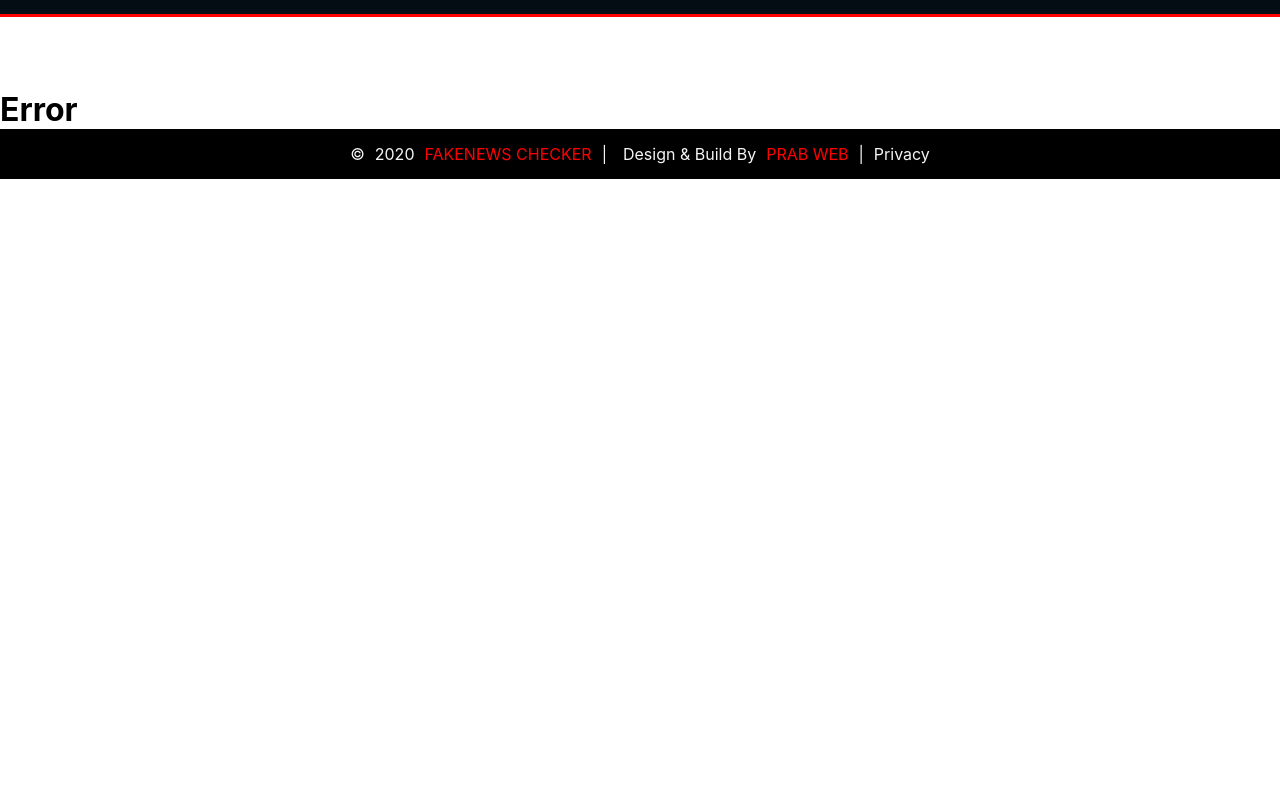
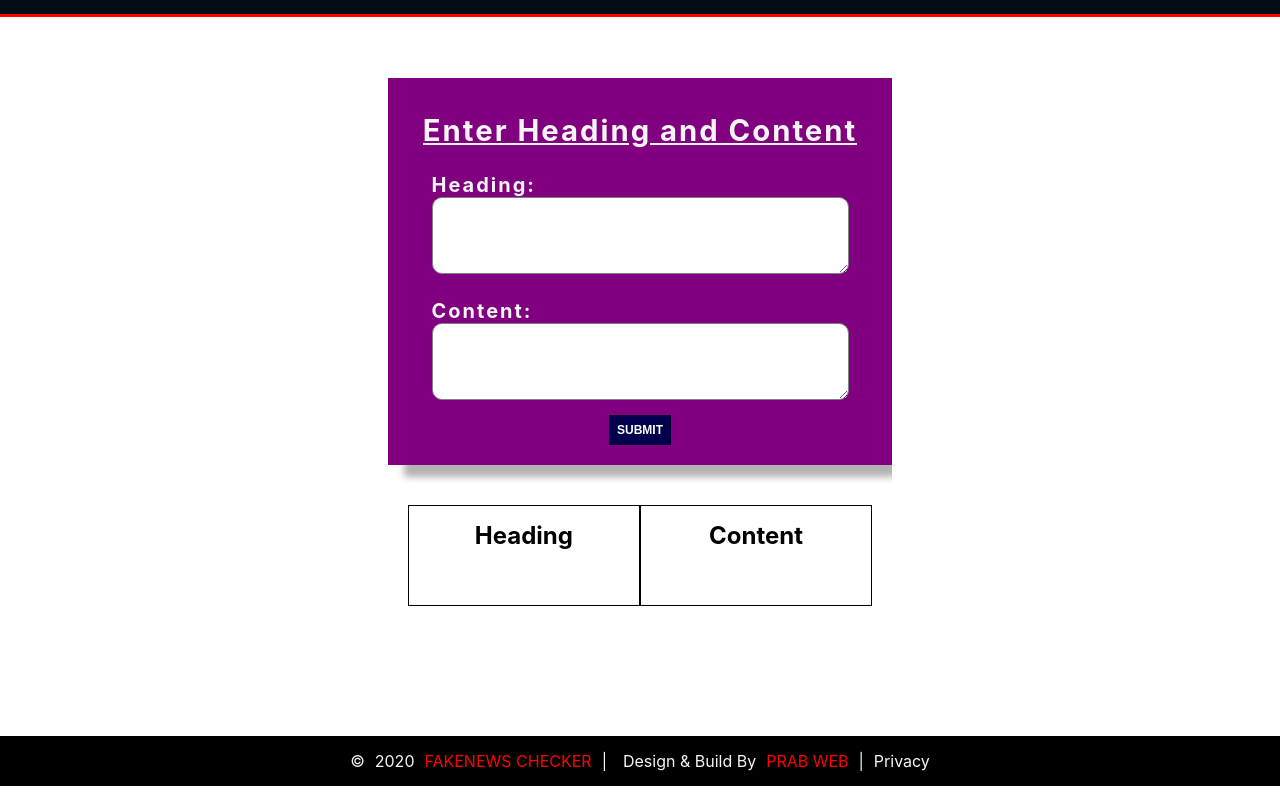
Before and after one commit to amitky29/FakeNewsWeb, a React (Create React App) app: page /tool in a window 1280 px wide. Built offline with nearby package versions, Linux system fonts and the light colour scheme.

Commit message:
tool update

```diff
--- a/package.json
+++ b/package.json
@@ -6,6 +6,7 @@
     "@testing-library/jest-dom": "^4.2.4",
     "@testing-library/react": "^9.5.0",
     "@testing-library/user-event": "^7.2.1",
+    "axios": "^0.21.1",
     "classnames": "^2.2.6",
     "react": "^16.13.1",
     "react-alice-carousel": "^1.19.3",
--- a/src/App.js
+++ b/src/App.js
@@ -8,6 +8,7 @@ import About from './pages/About';
 import Contact from './pages/Contact';
 import Info from './pages/Info';
 import Error from './shared/pages/Error';
+import tool from './pages/Tool';
 import './App.css';
 
 const App = () => {
@@ -21,6 +22,7 @@ const App = () => {
           <Route exact path = '/about' component = {About} />
           <Route exact path = '/contact' component = {Contact} />
           <Route exact path = '/info' component = {Info} />
+          <Route exact path = '/tool' component = {tool} />
           <Route component = {Error} />
           {/* </main> */}
         </Switch>
--- /dev/null
+++ b/src/pages/Tool.js
@@ -0,0 +1,175 @@
+import React from 'react'
+import axios from 'axios';
+import * as settings from '../settings';
+import styled from "styled-components";
+// import SubmitButton from './ContactButton';
+import SubmitButton from '../components/Contact/ContactButton';
+
+
+export default class PersonList extends React.Component {
+    state = {
+      h1: '',
+      h2: '',
+      output: ''
+    }
+
+    handleChange = event => {
+      this.setState({ h1: event.target.value });
+    }
+
+    handleChange1 = event => {
+        this.setState({ h2: event.target.value });
+    }
+
+    handleSubmit = event => {
+      event.preventDefault();
+
+      const user = {
+        h1: this.state.h1,
+        h2: this.state.h2
+      };
+
+      axios.post(` http://localhost:8000/api/classify/`, { user })
+        .then(res => {
+          console.log(res);
+          console.log(res.data);
+          this.setState({ output: res.data })
+        })
+    }
+
+    render() {
+      return (
+        <ToolWrapper>
+        <div>
+          <form onSubmit={this.handleSubmit} className='form_container'>
+            <div className='form_title'>
+                <h3>Enter Heading and Content</h3>
+            </div>
+            <div className='form_heading'>
+                <label for='heading'>Heading: </label>
+                <br></br>
+                <textarea id='heading' type="text" name="h1" onChange={this.handleChange} rows='5' cols='50' required/>
+            </div>
+            <div className='form_heading'>
+                <label for='content'>Content: </label>
+                <br></br>
+                <textarea id='content' type="text" name="h2" onChange={this.handleChange1} rows='5' cols='50' required/>
+            </div>
+            {/* <button type="submit">submit</button> */}
+            <SubmitButton text='submit' />
+          </form>
+          <div className='result_container'>
+              <div className='result_section_container'>
+                  <div className='result_heading'>
+                    <div className='result_title'>
+                        <h2>Heading</h2>
+                    </div>
+                    {
+                        this.state.output[0]?
+                        <h3>Seems this is {this.state.output[0]} News..</h3>:<h3></h3>
+                    }
+                    <br></br>
+                    {
+                        this.state.output[0]?
+                        <h3>Seems this is {this.state.output[0]} News..</h3>:<h3></h3>
+                    }
+                    <br></br>
+                  </div>
+                  <div className='result_content'>
+                    <div className='result_title'>
+                        <h2>Content</h2>
+                    </div>
+                    {
+                        this.state.output[1]?
+                        <h3>Seems this is {this.state.output[1]} News..</h3>:<h3></h3>
+                    }
+                    <br></br>
+                    {
+                        this.state.output[1]?
+                        <h3>Seems this is {this.state.output[1]} News..</h3>:<h3></h3>
+                    }
+                    <br></br>
+                  </div>
+              </div>
+          </div>
+        </div>
+        </ToolWrapper>
+      )
+    }
+  }
+
+
+const ToolWrapper = styled.div`
+    margin-top: 3rem;
+    padding: 30px;
+    min-height: 86vh;
+    display: flex;
+    justify-content: center;
+    /* align-items: center; */
+  .form_container {
+      /* margin: auto 0; */
+      padding: 20px;
+      background: purple;
+      box-shadow: 19px 9px 7px 3px rgba(0,0,0,0.3);
+      color: whitesmoke;
+      display: flex;
+      flex-direction: column;
+      justify-content: center;
+      align-items: center;
+  }
+  .form_title {
+      font-size: 25px;
+      font-weight: bolder;
+      letter-spacing: 2px;
+      padding: 15px;
+      text-decoration: underline;
+  }
+  .form_heading {
+      font-size: 20px;
+      font-weight: bolder;
+      letter-spacing: 2px;
+      padding: 10px;
+  }
+  textarea {
+      border: 1px solid grey;
+      border-radius: 10px;
+      outline: none;
+  }
+  .result_section_container {
+      display: flex;
+      flex-direction: row;
+      justify-content: center;
+      align-items: center;
+      /* border: 1px solid black; */
+  }
+  .result_heading {
+      /* background: red; */
+      width: 100%;
+      height: 100%;
+      border: 1px solid black;
+  }
+  .result_content {
+      /* background: green; */
+      width: 100%;
+      height: 100%;
+      border: 1px solid black;
+
+  }
+  .result_heading, .result_content {
+      padding: 10px;
+      display: flex;
+      justify-content: center;
+      align-items: center;
+      flex-direction: column;
+
+  }
+  .result_container {
+      padding: 20px;
+      margin-top: 20px;
+  }
+  .result_title {
+      padding: 5px;
+  }
+`;
+
+// export default Tool;
--- /dev/null
+++ b/src/settings.js
@@ -0,0 +1,17 @@
+let API_SERVER_VAL = '';
+
+switch (process.env.NODE_ENV) {
+    case 'development':
+        API_SERVER_VAL = 'http://localhost:8000';
+        break;
+    case 'production':
+        API_SERVER_VAL = process.env.REACT_APP_API_SERVER;
+        break;
+    default:
+        API_SERVER_VAL = 'http://localhost:8000';
+        break;
+}
+
+export const API_SERVER = API_SERVER_VAL;
+
+export const SESSION_DURATION = 5*3600*1000;
--- a/src/shared/components/Header/Menu.js
+++ b/src/shared/components/Header/Menu.js
@@ -29,8 +29,8 @@ const Menu = ({ open, handle, visible }) => {
                     </NavLink>
                 </li>
                 <li>
-                    <NavLink to='/login' exact onClick={handle}>
-                        Login
+                    <NavLink to='/tool' exact onClick={handle}>
+                        Tool
                     </NavLink>
                 </li>
             </ul>
```
Also changed, not shown: 1 other file (tests, documents, lock files or other folders).
